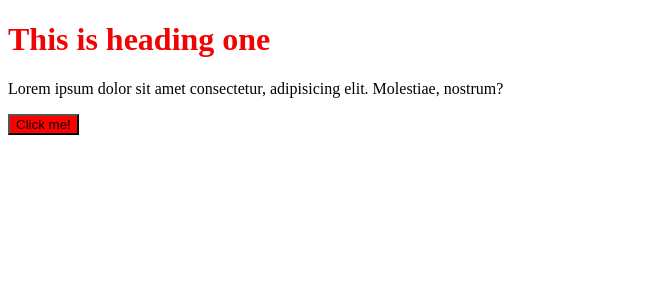
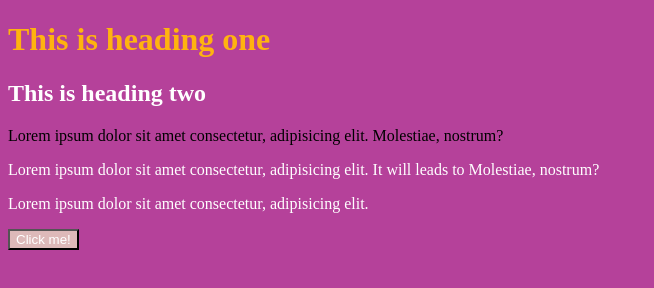
Before and after one commit to muhammadtalha766/CSS-notes, a plain HTML site: page index.html in a window 1280 px wide. Shown: the whole page, without its empty margins (0-654 px from the left). Drawn offline with Linux system fonts and the light colour scheme.

Commit message:
add new projects

```diff
--- /dev/null
+++ b/exercise1/style.css
@@ -0,0 +1,16 @@
+p{
+    color: white;
+    margin-top: 10;
+    padding: 5px ;
+}
+
+#box {
+    background-color: blue;
+}
+.heading {
+    color: red;
+}
+button{
+    background-color: green;
+    color : white
+}
--- /dev/null
+++ b/exercise2/style.css
@@ -0,0 +1,15 @@
+*{
+    font-family: 'Times New Roman';
+}
+h1{
+    text-align: center;
+    text-transform: capitalize;
+}
+
+#outer{
+    font-size: 25px;
+}
+
+#inner{
+    font-size : 15px;
+}
--- a/index.html
+++ b/index.html
@@ -7,8 +7,12 @@
     <link rel="stylesheet" href="style.css">
 </head>
 <body>
-    <h1>This is heading one</h1>
+    <!-- inline color is prioritize  -->
+    <h1 style="color: rgb(255, 179, 15);">This is heading one</h1>
+    <h2 id = "headingtwo">This is heading two</h2>
     <p>Lorem ipsum dolor sit amet consectetur, adipisicing elit. Molestiae, nostrum?</p>
+    <p class = "classone">Lorem ipsum dolor sit amet consectetur, adipisicing elit. It will leads to Molestiae, nostrum?</p>
+    <p class = "classone">Lorem ipsum dolor sit amet consectetur, adipisicing elit.</p>
     <button>Click me!</button>
 </body>
 </html>
--- a/style.css
+++ b/style.css
@@ -1,6 +1,30 @@
+/*    *{}  This is universal selector.   */
+
+/* element selector */
+body{
+     /* background color is pick by hash code  */
+    background-color: #b5419a ;
+}
+
 h1 {
-    color: rgb(241, 3, 3);
+     /* color is pick by rgb value  */
+    color: rgb(3, 3, 2);
 }
- button {
-    background-color: red;
- }
+/* id selector */
+#headingtwo {
+    color: #ffffff;
+}
+
+button {
+    background-color: rgb(221, 185, 185);
+    color: white;
+}
+
+p {
+    color: rgb(0, 0, 0);
+}
+
+/* class sector  */
+.classone {
+    color: white;
+}
--- /dev/null
+++ b/textalign/style.css
@@ -0,0 +1,28 @@
+
+p{
+    text-align: left;
+    /* multiple font family can be apply ( if browser does't spot)  */
+    font-family: 'Courier New', Courier, monospace;
+    line-height: normal; /* by default ye hi hota ha */
+    text-transform: capitalize; /* hr word ka first letter captal kr ny k liya */
+}
+
+h1{
+/* text-align  */
+    text-align: center;
+    color: red;
+/* text-decoration  */
+    text-decoration: blue wavy underline;
+}
+
+a{
+    text-decoration: none;
+}
+
+h2{
+    font-weight: bold;
+}
+/* font weight siza (100 to 900)  */
+h3{
+    font-weight: 900;
+}
```
Also changed, not shown: exercise1/index.html (added, +32 -0 lines), exercise2/index.html (added, +22 -0 lines), textalign/index.html (added, +23 -0 lines).
